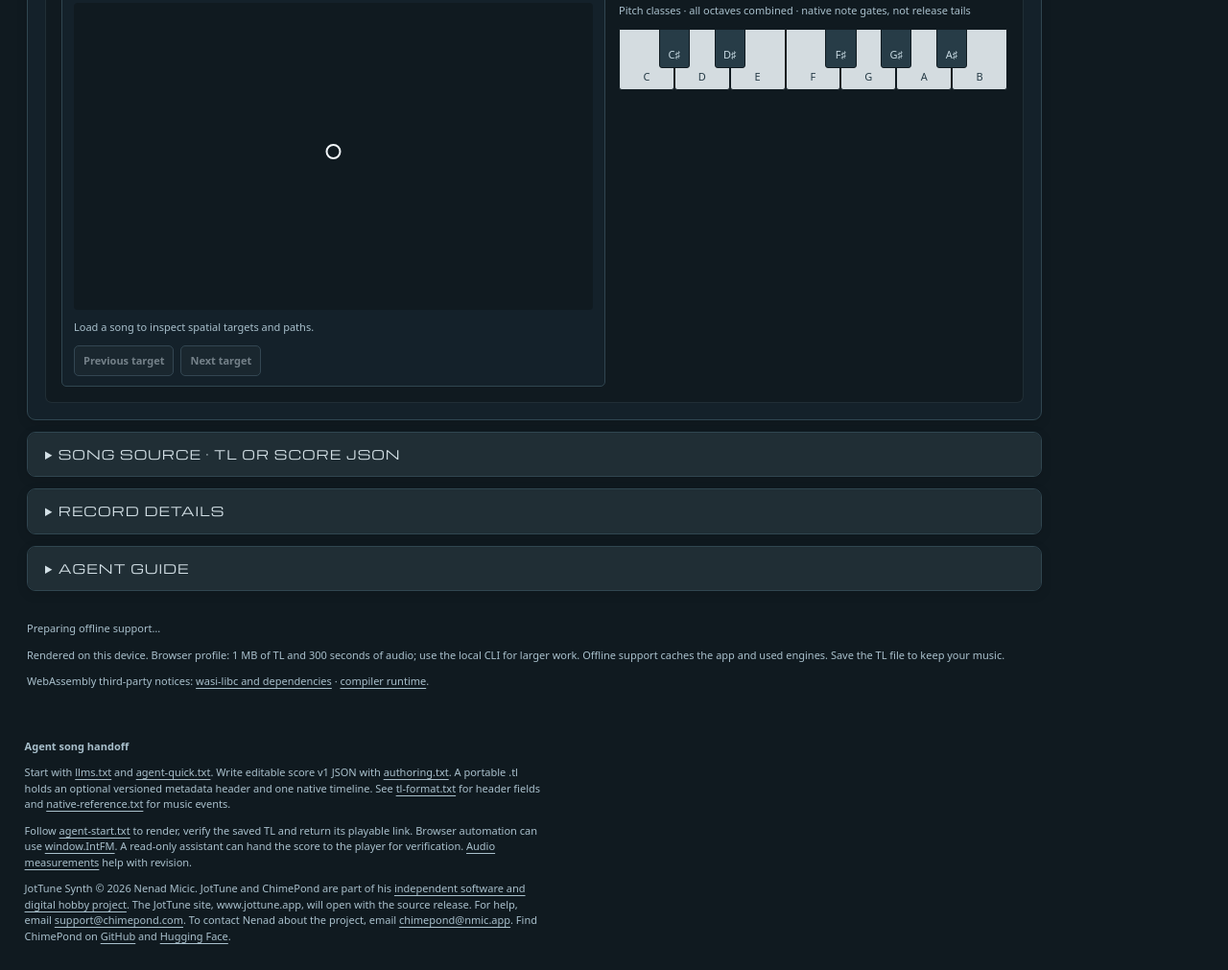
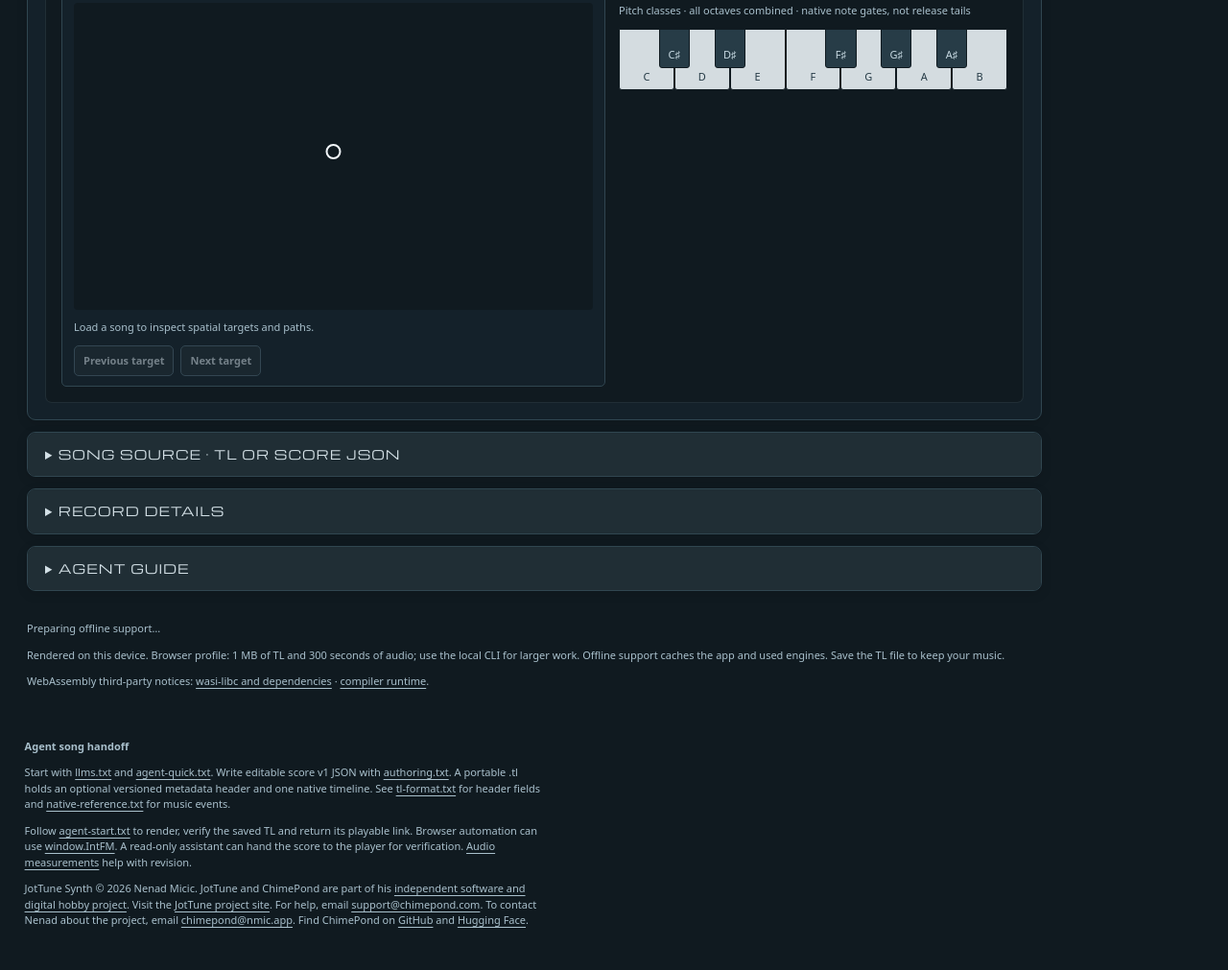
Before and after one commit to chimepond/jottune-synth, a plain HTML site: page web/index.html in a window 1280 px wide. Shown: the part 2282-3293 px from the top of the page at 96% size. Drawn offline with Linux system fonts and the light colour scheme; no server answers.

Commit message:
Point the player and guides to the working JotTune site

```diff
--- a/web/index.html
+++ b/web/index.html
@@ -345,7 +345,7 @@
   <strong>Agent song handoff</strong>
   <p>Start with <a href="llms.txt">llms.txt</a> and <a href="agent-quick.txt">agent-quick.txt</a>. Write editable score v1 JSON with <a href="authoring.txt">authoring.txt</a>. A portable .tl holds an optional versioned metadata header and one native timeline. See <a href="tl-format.txt">tl-format.txt</a> for header fields and <a href="native-reference.txt">native-reference.txt</a> for music events.</p>
   <p>Follow <a href="agent-start.txt">agent-start.txt</a> to render, verify the saved TL and return its playable link. Browser automation can use <a href="browser-guide.txt">window.IntFM</a>. A read-only assistant can hand the score to the player for verification. <a href="analysis.txt">Audio measurements</a> help with revision.</p>
-  <p id="project-credit">JotTune Synth © 2026 Nenad Micic. JotTune and ChimePond are part of his <a href="https://www.nmic.app/">independent software and digital hobby project</a>. The JotTune site, www.jottune.app, will open with the source release. For help, email <a href="mailto:support@chimepond.com">support@chimepond.com</a>. To contact Nenad about the project, email <a href="mailto:chimepond@nmic.app">chimepond@nmic.app</a>. Find ChimePond on <a href="https://github.com/chimepond">GitHub</a> and <a href="https://huggingface.co/chimepond">Hugging Face</a>.</p>
+  <p id="project-credit">JotTune Synth © 2026 Nenad Micic. JotTune and ChimePond are part of his <a href="https://www.nmic.app/">independent software and digital hobby project</a>. Visit the <a href="https://jottune.app/">JotTune project site</a>. For help, email <a href="mailto:support@chimepond.com">support@chimepond.com</a>. To contact Nenad about the project, email <a href="mailto:chimepond@nmic.app">chimepond@nmic.app</a>. Find ChimePond on <a href="https://github.com/chimepond">GitHub</a> and <a href="https://huggingface.co/chimepond">Hugging Face</a>.</p>
 </footer>
 </body>
 </html>
```
Also changed, not shown: web/llms.txt, 1 other file.
